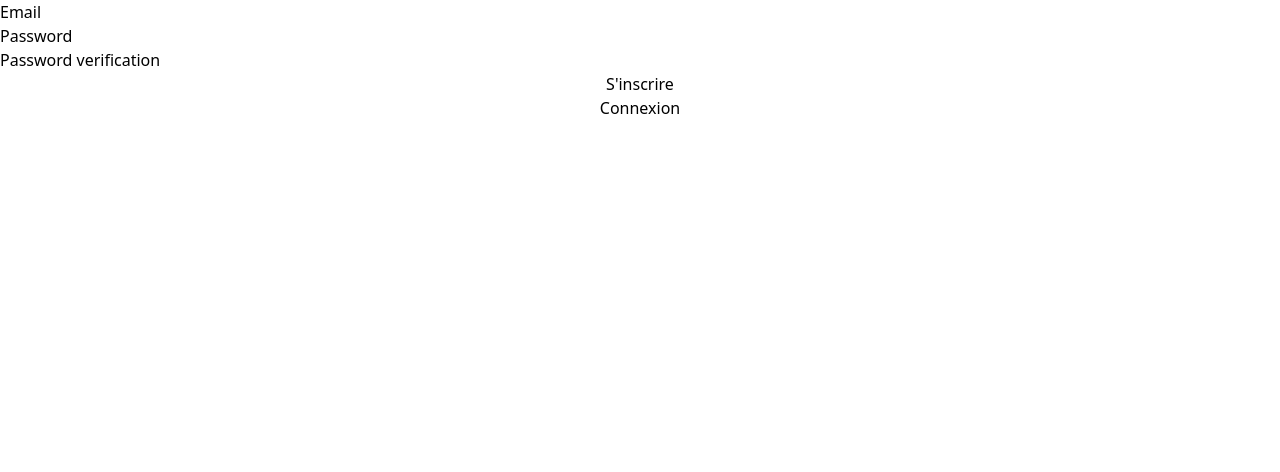
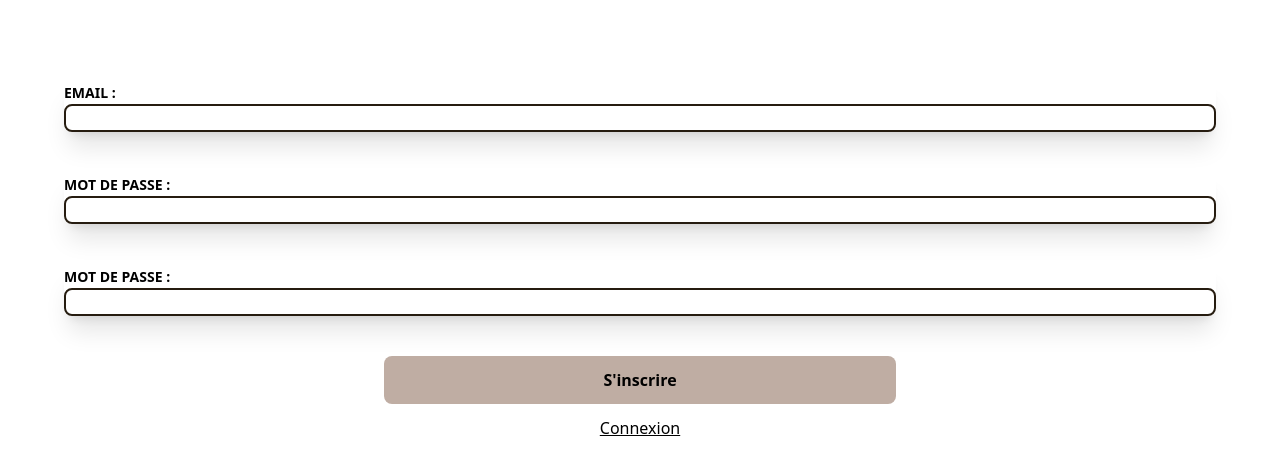
Before and after one commit to Mangow44/Creucreuser, a SvelteKit app: page /inscription in a window 1280 px wide. Shown: the top 472 px of the page. Built offline with nearby package versions, Linux system fonts and the light colour scheme; no server answers.

Commit message:
:construction: Pages connexion + inscription

```diff
--- a/src/routes/connexion/+page.svelte
+++ b/src/routes/connexion/+page.svelte
@@ -22,17 +22,30 @@
 </script>
 
 <div class="flex flex-col w-full h-screen bg-white">
-	<div>
-		<label for="email">Email</label>
-		<input type="email" name="userEmail" id="email" bind:value={email} />
+	<div class="w-[90%] mx-auto mt-20 shadow-xl rounded-lg">
+		<label for="email" class="font-bold text-sm">EMAIL :</label>
+		<input
+			type="email"
+			name="userEmail"
+			id="email"
+			bind:value={email}
+			class="border-2 border-dark rounded-lg w-full"
+		/>
 	</div>
 
-	<div>
-		<label for="password">Password</label>
-		<input type="password" name="userPassword" id="password" bind:value={password} />
+	<div class="w-[90%] mx-auto mt-10 shadow-xl rounded-lg">
+		<label for="password" class="font-bold text-sm">MOT DE PASSE :</label>
+		<input
+			type="password"
+			name="userPassword"
+			id="password"
+			bind:value={password}
+			class="border-2 border-dark rounded-lg w-full "
+		/>
 	</div>
 
 	<button
+		class="mx-auto font-bold mt-10 w-[40%] h-12 bg-taupe rounded-lg"
 		on:click={() => {
 			connexion();
 		}}
@@ -41,8 +54,11 @@
 	</button>
 
 	<button
+		class="underline mt-3"
 		on:click={() => {
 			goto('/inscription');
-		}}>Inscription</button
+		}}
 	>
+		Inscription
+	</button>
 </div>
--- a/src/routes/inscription/+page.svelte
+++ b/src/routes/inscription/+page.svelte
@@ -32,27 +32,41 @@
 </script>
 
 <div class="flex flex-col w-full h-screen bg-white">
-	<div>
-		<label for="email">Email</label>
-		<input type="email" name="userEmail" id="email" bind:value={email} />
+	<div class="w-[90%] mx-auto mt-20 shadow-xl rounded-lg">
+		<label for="email" class="font-bold text-sm">EMAIL :</label>
+		<input
+			type="email"
+			name="userEmail"
+			id="email"
+			bind:value={email}
+			class="border-2 border-dark rounded-lg w-full"
+		/>
 	</div>
 
-	<div>
-		<label for="password">Password</label>
-		<input type="password" name="userPassword" id="password" bind:value={password} />
+	<div class="w-[90%] mx-auto mt-10 shadow-xl rounded-lg">
+		<label for="password" class="font-bold text-sm">MOT DE PASSE :</label>
+		<input
+			type="password"
+			name="userPassword"
+			id="password"
+			bind:value={password}
+			class="border-2 border-dark rounded-lg w-full "
+		/>
 	</div>
 
-	<div>
-		<label for="passwordVerification">Password verification</label>
+	<div class="w-[90%] mx-auto mt-10 shadow-xl rounded-lg">
+		<label for="passwordVerification" class="font-bold text-sm">MOT DE PASSE :</label>
 		<input
 			type="password"
 			name="userPasswordVerification"
 			id="passwordVerification"
 			bind:value={passwordVerification}
+			class="border-2 border-dark rounded-lg w-full "
 		/>
 	</div>
 
 	<button
+		class="mx-auto font-bold mt-10 w-[40%] h-12 bg-taupe rounded-lg"
 		on:click={() => {
 			inscription();
 		}}
@@ -61,6 +75,7 @@
 	</button>
 
 	<button
+		class="underline mt-3"
 		on:click={() => {
 			goto('/connexion');
 		}}>Connexion</button
```
